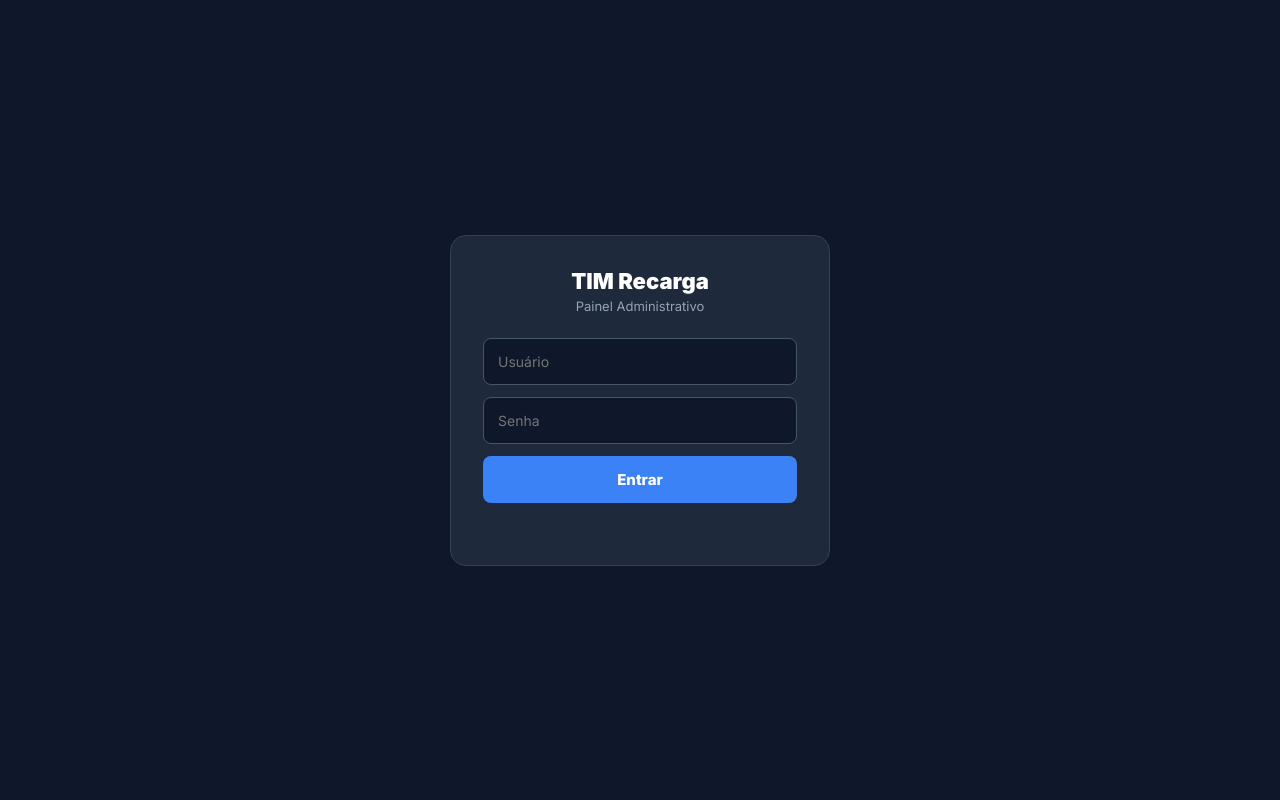
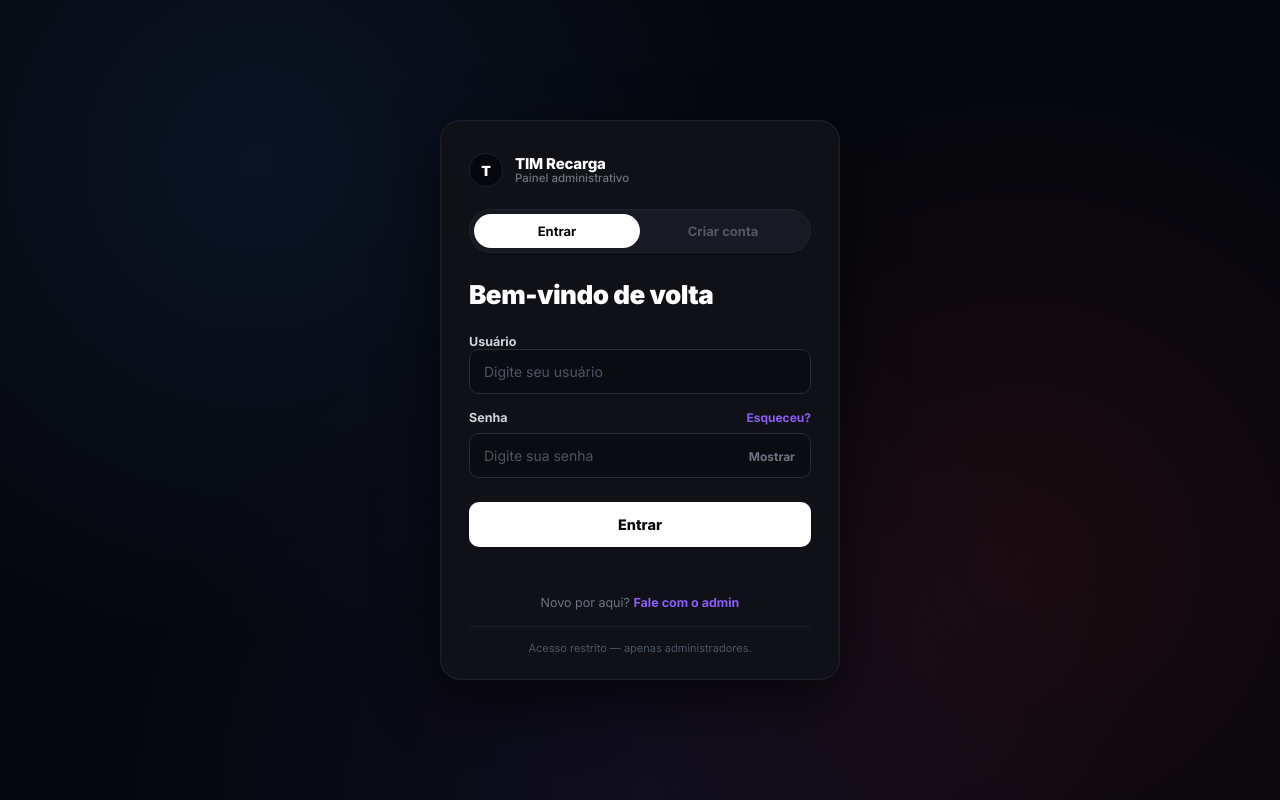
Before and after one commit to KAKABANKER/recarga, a website: page public/admin/index.html in a window 1280 px wide. Drawn offline with Linux system fonts and the light colour scheme.

Commit message:
Update index.html

```diff
--- a/public/admin/index.html
+++ b/public/admin/index.html
@@ -8,15 +8,133 @@
 <style>
   * { box-sizing: border-box; font-family: 'Inter', sans-serif; }
   body { background: #0f172a; color: #e2e8f0; margin: 0; padding: 0; min-height: 100vh; }
-  .login-wrap { display: flex; align-items: center; justify-content: center; min-height: 100vh; padding: 20px; }
-  .login-card { background: #1e293b; border-radius: 16px; padding: 32px; width: 100%; max-width: 380px; border: 1px solid #334155; }
-  .login-card h1 { margin: 0 0 4px; font-size: 22px; text-align: center; color: white; font-weight: 900; }
-  .login-card .sub { text-align: center; font-size: 13px; color: #94a3b8; margin-bottom: 24px; }
-  .login-card input { width: 100%; padding: 14px; margin-bottom: 12px; border-radius: 8px; border: 1px solid #475569; background: #0f172a; color: white; font-size: 14px; outline: none; }
-  .login-card input:focus { border-color: #3b82f6; }
-  .login-card button { width: 100%; padding: 14px; border-radius: 8px; border: none; background: #3b82f6; color: white; font-weight: 800; cursor: pointer; font-size: 15px; }
-  .login-error { color: #f87171; font-size: 13px; margin-top: 12px; text-align: center; min-height: 18px; }
 
+  /* ============ LOGIN DARK ============ */
+  .login-wrap {
+    display: flex;
+    align-items: center;
+    justify-content: center;
+    min-height: 100vh;
+    padding: 24px;
+    background:
+      radial-gradient(circle at 20% 20%, rgba(59,130,246,0.10), transparent 40%),
+      radial-gradient(circle at 80% 70%, rgba(220,38,38,0.10), transparent 40%),
+      radial-gradient(circle at 50% 100%, rgba(139,92,246,0.08), transparent 50%),
+      #05070d;
+  }
+  .login-card {
+    background: #0f1117;
+    border: 1px solid #1c1f2b;
+    border-radius: 20px;
+    padding: 32px 28px 24px;
+    width: 100%;
+    max-width: 400px;
+    box-shadow: 0 20px 60px rgba(0,0,0,0.6), 0 0 0 1px rgba(255,255,255,0.02) inset;
+    position: relative;
+  }
+  .login-top { display: flex; align-items: center; gap: 12px; margin-bottom: 22px; }
+  .login-top .brand-icon {
+    width: 34px; height: 34px; border-radius: 50%;
+    background: #05070d; border: 1px solid #1c1f2b;
+    display: flex; align-items: center; justify-content: center;
+    color: #fff; font-weight: 900; font-size: 14px;
+    flex-shrink: 0;
+  }
+  .login-top .brand-text { display: flex; flex-direction: column; line-height: 1.15; }
+  .login-top .brand-name { font-size: 15px; font-weight: 800; color: #fff; letter-spacing: -0.2px; }
+  .login-top .brand-sub { font-size: 11.5px; color: #6b7280; font-weight: 500; }
+
+  .login-tabs {
+    display: flex;
+    background: #171a23;
+    border: 1px solid #1f2330;
+    border-radius: 999px;
+    padding: 4px;
+    margin-bottom: 26px;
+  }
+  .login-tab {
+    flex: 1; padding: 9px 12px; text-align: center;
+    font-size: 13px; font-weight: 700; color: #9ca3af;
+    border-radius: 999px; cursor: pointer; transition: all 0.2s;
+    user-select: none; border: none; background: transparent;
+  }
+  .login-tab.active { background: #fff; color: #05070d; }
+
+  .login-title {
+    font-size: 26px; font-weight: 900; color: #fff;
+    letter-spacing: -0.5px; margin: 0 0 24px;
+  }
+
+  .login-field { margin-bottom: 16px; }
+  .login-field-head {
+    display: flex; justify-content: space-between;
+    align-items: center; margin-bottom: 8px;
+  }
+  .login-field label {
+    font-size: 12.5px; font-weight: 700; color: #d1d5db;
+    display: block; margin: 0;
+  }
+  .login-field .forgot {
+    font-size: 12px; font-weight: 700; color: #8b5cf6;
+    text-decoration: none; cursor: pointer;
+  }
+  .login-field .forgot:hover { text-decoration: underline; }
+
+  .login-input-wrap { position: relative; }
+  .login-field input {
+    width: 100%;
+    padding: 13px 14px;
+    border-radius: 10px;
+    border: 1px solid #262b38;
+    background: #0a0c12;
+    color: #fff;
+    font-size: 14px;
+    outline: none;
+    transition: border 0.15s, background 0.15s;
+    margin: 0;
+  }
+  .login-field input::placeholder { color: #4b5563; }
+  .login-field input:focus { border-color: #3b82f6; background: #0c0f17; }
+
+  .toggle-pass {
+    position: absolute; right: 10px; top: 50%;
+    transform: translateY(-50%);
+    background: transparent; border: none;
+    color: #6b7280; cursor: pointer; padding: 6px;
+    font-size: 12px; font-weight: 700;
+  }
+  .toggle-pass:hover { color: #fff; }
+
+  .btn-login {
+    width: 100%; padding: 14px; border-radius: 10px;
+    border: none; background: #fff; color: #05070d;
+    font-weight: 800; font-size: 14.5px; cursor: pointer;
+    margin-top: 8px; transition: transform 0.1s, background 0.15s;
+  }
+  .btn-login:hover { background: #e5e7eb; }
+  .btn-login:active { transform: scale(0.98); }
+  .btn-login:disabled { opacity: 0.6; cursor: not-allowed; }
+
+  .login-footer-text {
+    text-align: center; font-size: 12.5px; color: #6b7280; margin-top: 20px;
+  }
+  .login-footer-text a {
+    color: #8b5cf6; font-weight: 700; text-decoration: none; cursor: pointer;
+  }
+  .login-footer-text a:hover { text-decoration: underline; }
+
+  .login-demo {
+    text-align: center; font-size: 11px; color: #4b5563;
+    margin-top: 16px; padding-top: 14px;
+    border-top: 1px solid #1a1d27;
+  }
+
+  .login-error {
+    color: #f87171; font-size: 12.5px; margin-top: 12px;
+    text-align: center; min-height: 16px;
+  }
+
+  /* ============ HEADER ============ */
   header { background: #0114C4; padding: 14px 24px; display: flex; justify-content: space-between; align-items: center; box-shadow: 0 2px 12px rgba(0,0,0,0.4); position: sticky; top: 0; z-index: 10; }
   .logo { display: flex; align-items: center; gap: 8px; font-weight: 900; font-size: 20px; color: white; }
   .logo .icon { color: #FF192D; }
@@ -108,12 +226,50 @@
 
 <div id="login-view" class="login-wrap">
   <div class="login-card">
-    <h1>TIM Recarga</h1>
-    <div class="sub">Painel Administrativo</div>
-    <input type="text" id="user" placeholder="Usuário" autocomplete="username">
-    <input type="password" id="pass" placeholder="Senha" autocomplete="current-password">
-    <button type="button" onclick="doLogin()">Entrar</button>
-    <div id="login-error" class="login-error"></div>
+
+    <div class="login-top">
+      <div class="brand-icon">T</div>
+      <div class="brand-text">
+        <span class="brand-name">TIM Recarga</span>
+        <span class="brand-sub">Painel administrativo</span>
+      </div>
+    </div>
+
+    <div class="login-tabs">
+      <button class="login-tab active" type="button">Entrar</button>
+      <button class="login-tab" type="button" disabled style="opacity:.45;cursor:not-allowed;">Criar conta</button>
+    </div>
+
+    <h1 class="login-title">Bem-vindo de volta</h1>
+
+    <form onsubmit="event.preventDefault(); doLogin();">
+      <div class="login-field">
+        <label for="user">Usuário</label>
+        <div class="login-input-wrap">
+          <input type="text" id="user" placeholder="Digite seu usuário" autocomplete="username">
+        </div>
+      </div>
+
+      <div class="login-field">
+        <div class="login-field-head">
+          <label for="pass">Senha</label>
+          <span class="forgot" onclick="alert('Peça ao administrador master para resetar sua senha.')">Esqueceu?</span>
+        </div>
+        <div class="login-input-wrap">
+          <input type="password" id="pass" placeholder="Digite sua senha" autocomplete="current-password">
+          <button type="button" class="toggle-pass" id="toggle-pass" onclick="toggleSenha()">Mostrar</button>
+        </div>
+      </div>
+
+      <button type="submit" class="btn-login" id="btn-login">Entrar</button>
+      <div id="login-error" class="login-error"></div>
+    </form>
+
+    <div class="login-footer-text">
+      Novo por aqui? <a onclick="alert('Peça ao administrador master para criar sua conta.')">Fale com o admin</a>
+    </div>
+    <div class="login-demo">Acesso restrito — apenas administradores.</div>
+
   </div>
 </div>
 
@@ -371,13 +527,29 @@ async function api(url, opts) {
   return resp.json();
 }
 
+function toggleSenha() {
+  var input = document.getElementById('pass');
+  var btn = document.getElementById('toggle-pass');
+  if (input.type === 'password') {
+    input.type = 'text';
+    btn.textContent = 'Ocultar';
+  } else {
+    input.type = 'password';
+    btn.textContent = 'Mostrar';
+  }
+}
+
 async function doLogin() {
   var username = document.getElementById('user').value.trim();
   var password = document.getElementById('pass').value;
   var errEl = document.getElementById('login-error');
+  var btn = document.getElementById('btn-login');
   errEl.textContent = '';
 
   if (!username || !password) { errEl.textContent = 'Preencha usuario e senha'; return; }
+
+  btn.disabled = true;
+  btn.textContent = 'Entrando...';
 
   try {
     var resp = await fetch(API + '/api/admin/login', {
@@ -386,7 +558,12 @@ async function doLogin() {
       body: JSON.stringify({ username: username, password: password })
     });
     var data = await resp.json();
-    if (!resp.ok || !data.token) { errEl.textContent = data.error || 'Credenciais invalidas'; return; }
+    if (!resp.ok || !data.token) {
+      errEl.textContent = data.error || 'Credenciais invalidas';
+      btn.disabled = false;
+      btn.textContent = 'Entrar';
+      return;
+    }
     token = data.token;
     currentUser = data.user;
     localStorage.setItem('admin_token', token);
@@ -394,6 +571,8 @@ async function doLogin() {
     showPanel();
   } catch (e) {
     errEl.textContent = 'Erro de conexao: ' + e.message;
+    btn.disabled = false;
+    btn.textContent = 'Entrar';
   }
 }
 
@@ -664,7 +843,6 @@ function abrirModalNovoAdmin() {
   document.getElementById('modal-admin').classList.add('show');
 }
 async function abrirModalEditar(id) {
-  // Busca a lista atual e pega o item
   var rows = await api('/api/admin/admins');
   var a = rows.find(function (x) { return x.id === id; });
   if (!a) return;
```
